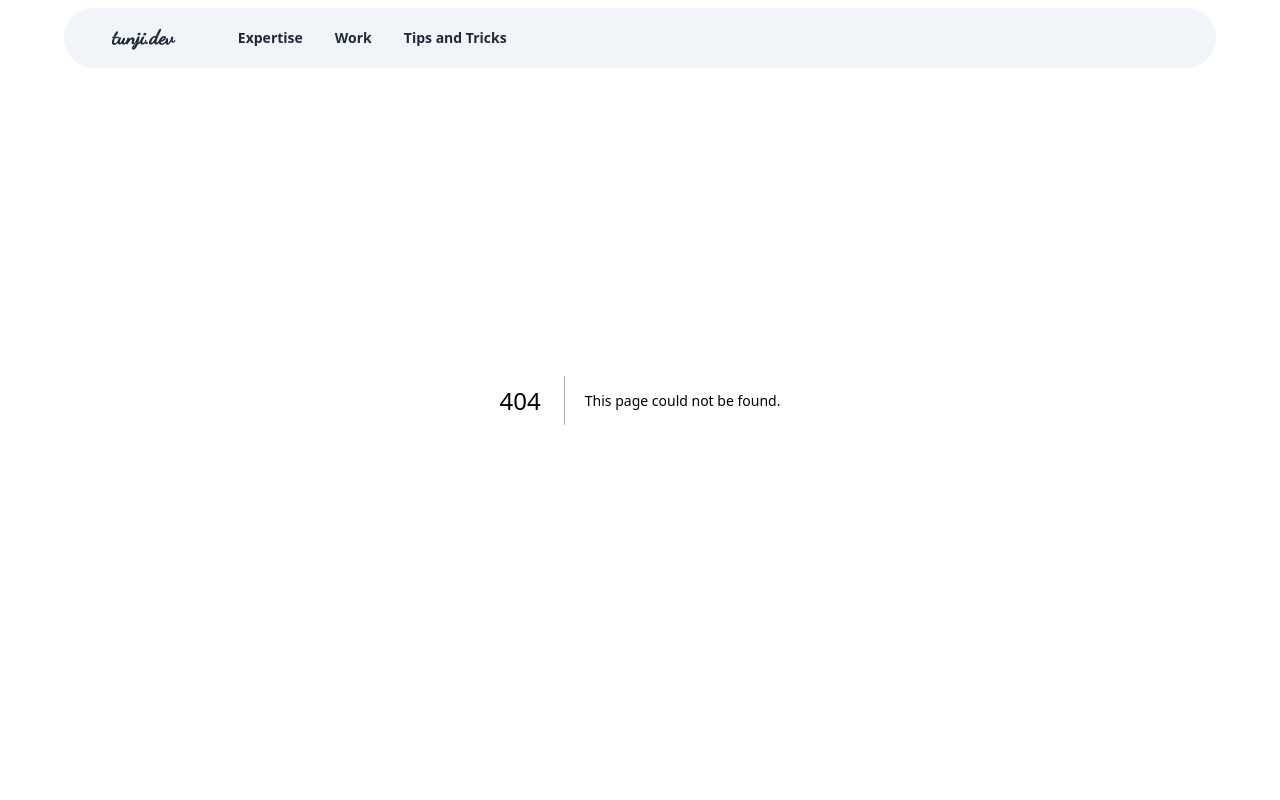
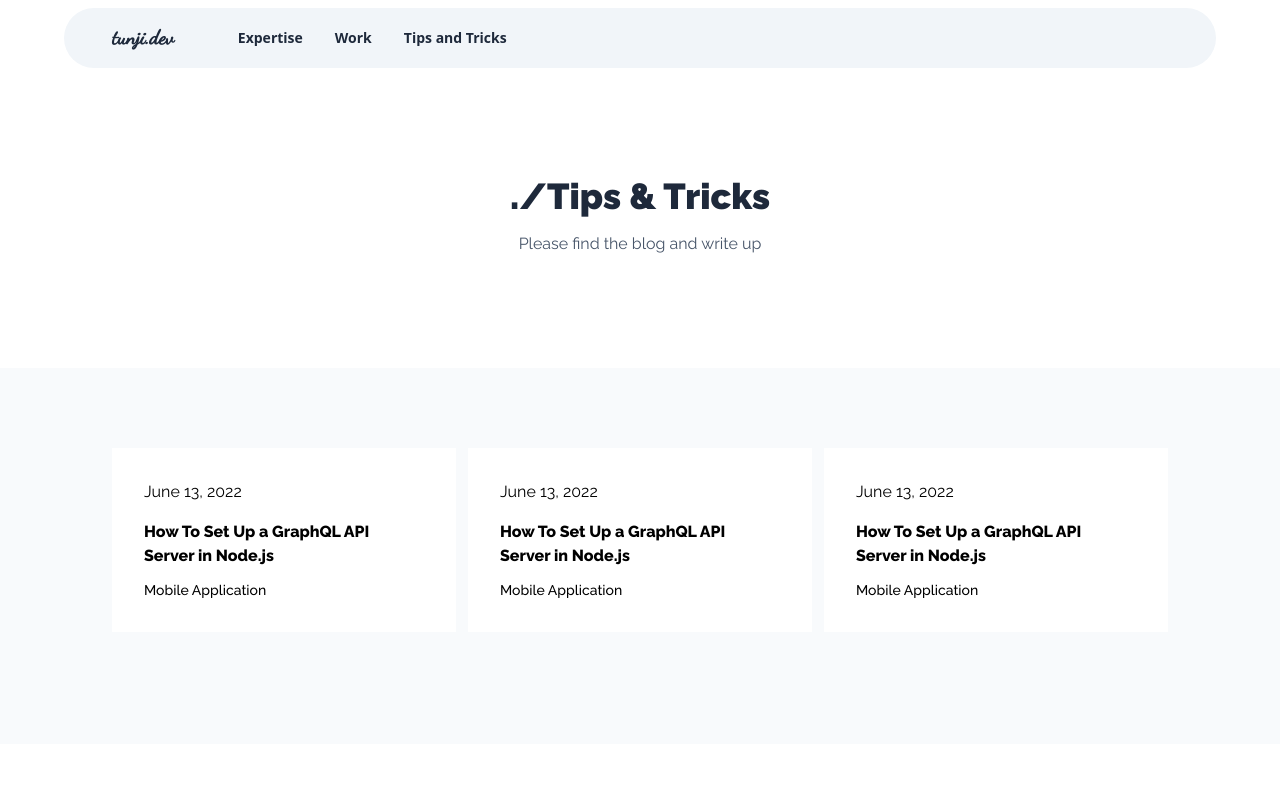
Before and after one commit to tunjiNg01/my-portfolio, a Next.js app: page /tips-and-tricks in a window 1280 px wide. Before the commit this address had no page. Shown: the top 800 px of the page. Built offline with nearby package versions, Linux system fonts and the light colour scheme.

Commit message:
tips and trick oage added

```diff
--- /dev/null
+++ b/components/blogPost.jsx
@@ -0,0 +1,37 @@
+import { BoxUtility } from ".";
+
+export default function BlogPost() {
+  return (
+    <div className="mx-auto max-w-full px-4 pb-28 pt-16 sm:max-w-[85%]  sm:pb-28  sm:pt-4 ">
+      <div className="mt-8 grid grid-cols-1 gap-3 sm:grid-cols-3 ">
+        <div className="bg-white p-4 sm:p-8">
+          <p className="font-raleway ">June 13, 2022</p>
+          <h2 className="mt-4 max-w-[90%] font-raleway font-bold">
+            How To Set Up a GraphQL API Server in Node.js
+          </h2>
+          <p className="mt-3 font-raleway text-sm font-medium ">
+            Mobile Application
+          </p>
+        </div>
+        <div className="bg-white p-4 sm:p-8">
+          <p className="font-raleway ">June 13, 2022</p>
+          <h2 className="mt-4 max-w-[90%] font-raleway font-bold">
+            How To Set Up a GraphQL API Server in Node.js
+          </h2>
+          <p className="mt-3 font-raleway text-sm font-medium ">
+            Mobile Application
+          </p>
+        </div>
+        <div className="bg-white p-4 sm:p-8">
+          <p className="font-raleway ">June 13, 2022</p>
+          <h2 className="mt-4 max-w-[90%] font-raleway font-bold">
+            How To Set Up a GraphQL API Server in Node.js
+          </h2>
+          <p className="mt-3 font-raleway text-sm font-medium ">
+            Mobile Application
+          </p>
+        </div>
+      </div>
+    </div>
+  );
+}
--- a/components/index.js
+++ b/components/index.js
@@ -11,3 +11,4 @@ export { default as ContactForm } from "./ContactForm";
 export { default as Footer } from "./Footer";
 export { default as PageTitles } from "./pageTitles";
 export { default as SelectedWorks } from "./selectedWorks";
+export { default as BlogPosts } from "./blogPost";
--- a/components/pageTitles.jsx
+++ b/components/pageTitles.jsx
@@ -1,16 +1,16 @@
 import { BoxUtility } from ".";
 import { Contact } from ".";
 
-export default function PageTitles() {
+export default function PageTitles({ title, description }) {
   return (
     <div className="">
       <BoxUtility>
         <div className="space-y-4">
           <h1 className="pt-12 text-center font-raleway text-3xl font-extrabold text-slate-800 sm:text-4xl">
-            ./ Work
+            {title}
           </h1>
           <p className="text-center font-raleway text-base text-slate-600 ">
-            Selected work I&lsquo;ve taken on in the past.
+            {description}
           </p>
         </div>
       </BoxUtility>
--- a/path/index.js
+++ b/path/index.js
@@ -1,6 +1,6 @@
 export const routes = {
   work: "./work",
-  blog: "./tip-and-tricks",
+  blog: "./tips-and-tricks",
   resume: "./resume",
   workDetails: "./work-details",
 };
--- /dev/null
+++ b/src/app/tips-and-tricks/page.js
@@ -0,0 +1,15 @@
+import { PageTitles, BlogPosts } from "@/components/index";
+
+export default function Tips(params) {
+  return (
+    <div>
+      <PageTitles
+        title="./Tips  &amp; Tricks"
+        description="Please find the blog and write up"
+      />
+      <div className="bg-slate-50 pt-8">
+        <BlogPosts />
+      </div>
+    </div>
+  );
+}
--- a/src/app/work-details/page.js
+++ b/src/app/work-details/page.js
@@ -5,7 +5,10 @@ import Image from "next/image";
 export default function WorkDetails() {
   return (
     <div>
-      <PageTitles />
+      <PageTitles
+        description=" Selected work I&lsquo;ve taken on in the past."
+        title="./App name"
+      />
       <div className="mx-auto max-w-full px-4 pb-28 sm:max-w-[85%]  sm:pb-28  sm:pt-4 ">
         <div className="grid gap-8 sm:grid-cols-4">
           <div className="col-span-3 ">
--- a/src/app/work/page.js
+++ b/src/app/work/page.js
@@ -3,8 +3,11 @@ import { PageTitles, Contact, SelectedWorks } from "@/components/index";
 export default function WorkPage() {
   return (
     <div>
-      <PageTitles />
-      <div className="bg-slate-50 pt-8">
+      <PageTitles
+        title="./ Work"
+        description=" Selected work I&lsquo;ve taken on in the past."
+      />
+      <div className=" bg-slate-50 pt-8">
         <SelectedWorks />
         <Contact />
       </div>
```
